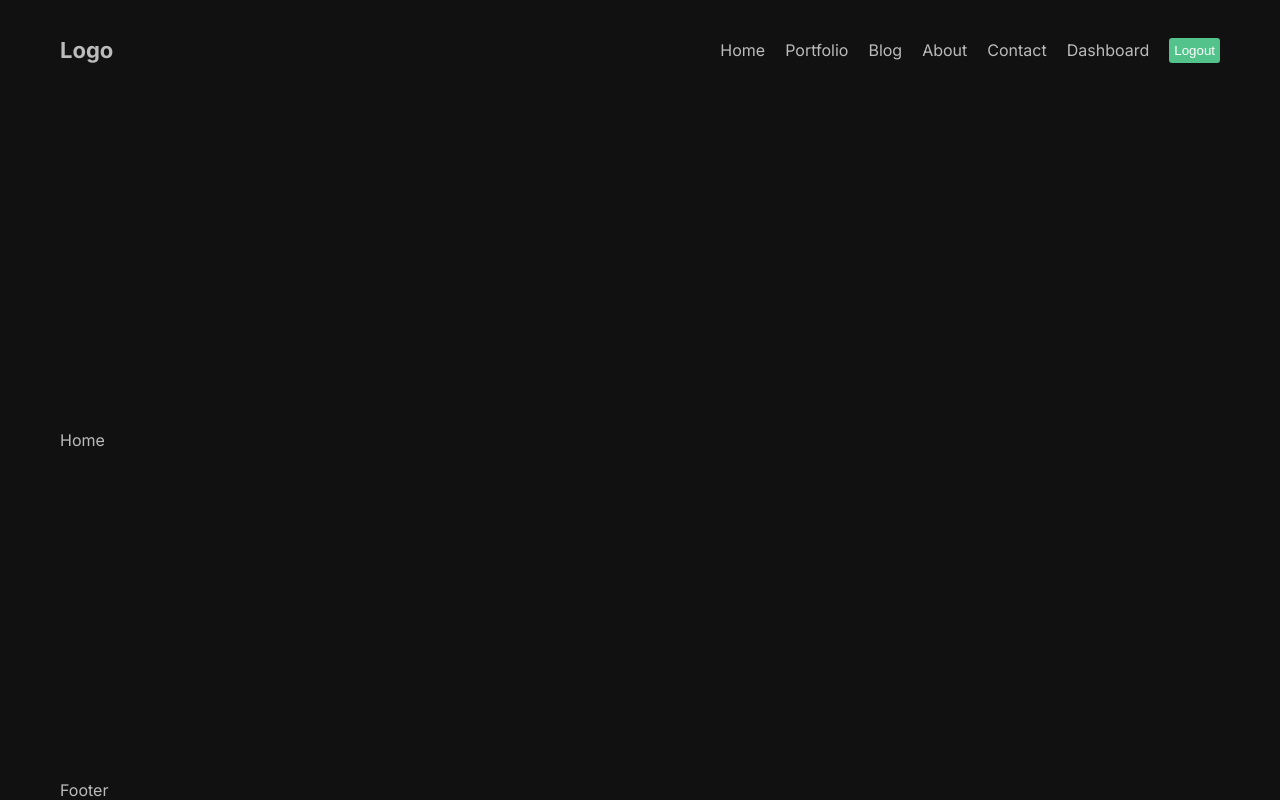
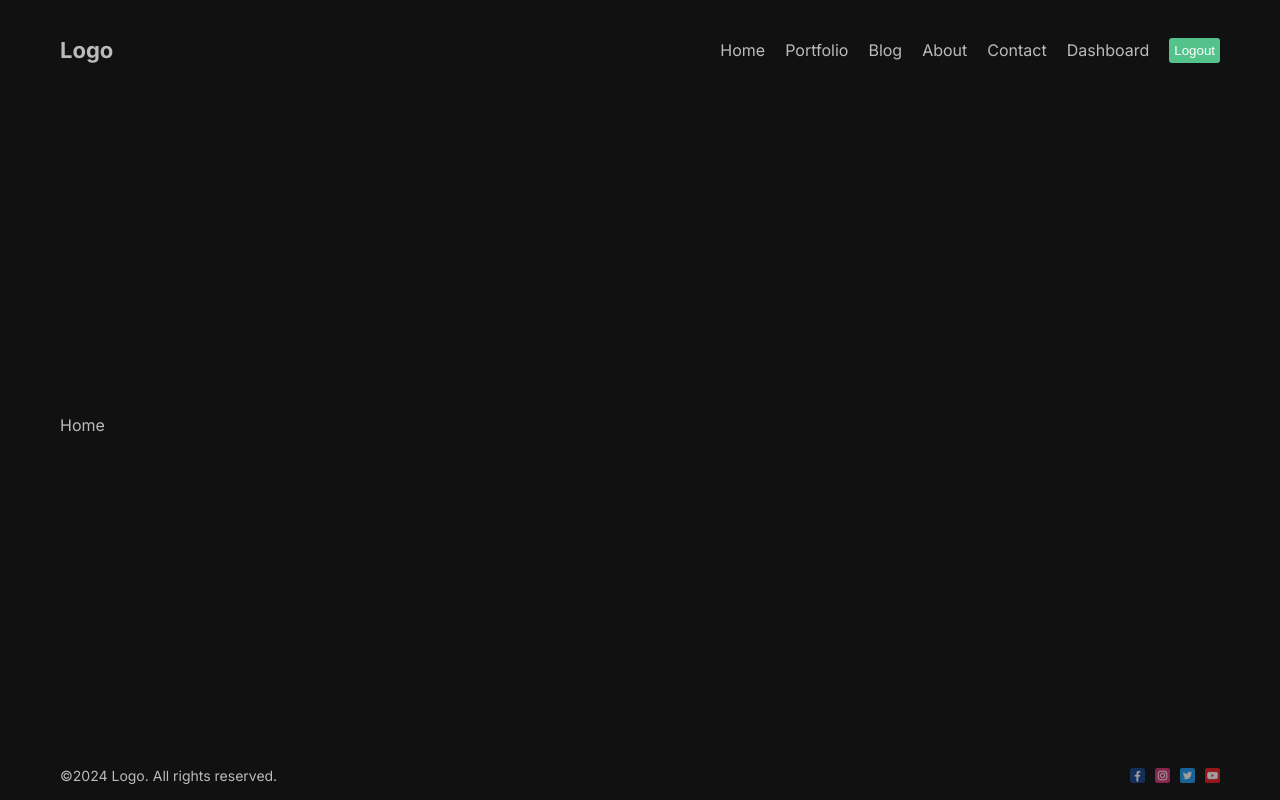
Before and after one commit to RaminMikayilov/digital-agency, a Next.js app: page / in a window 1280 px wide. Built offline with nearby package versions, Linux system fonts and the light colour scheme.

Commit message:
feat: add footer component

```diff
--- a/src/components/footer/footer.jsx
+++ b/src/components/footer/footer.jsx
@@ -1,5 +1,42 @@
+import Image from "next/image";
+import styles from "./footer.module.css";
+
 const Footer = () => {
-  return <div>Footer</div>;
+  return (
+    <div className={styles.container}>
+      <div>©2024 Logo. All rights reserved.</div>
+      <div className={styles.social}>
+        <Image
+          src="/1.png"
+          width={15}
+          height={15}
+          className={styles.icon}
+          alt="Facebook"
+        />
+        <Image
+          src="/2.png"
+          width={15}
+          height={15}
+          className={styles.icon}
+          alt="Instagram"
+        />
+        <Image
+          src="/3.png"
+          width={15}
+          height={15}
+          className={styles.icon}
+          alt="Twitter"
+        />
+        <Image
+          src="/4.png"
+          width={15}
+          height={15}
+          className={styles.icon}
+          alt="Youtube"
+        />
+      </div>
+    </div>
+  );
 };
 
 export default Footer;
--- /dev/null
+++ b/src/components/footer/footer.module.css
@@ -0,0 +1,18 @@
+.container {
+  height: 50px;
+  font-size: 14px;
+  display: flex;
+  align-items: center;
+  justify-content: space-between;
+}
+
+.social {
+  display: flex;
+  align-items: center;
+  gap: 10px;
+}
+
+.icon {
+  opacity: 0.6;
+  cursor: pointer;
+}
```
